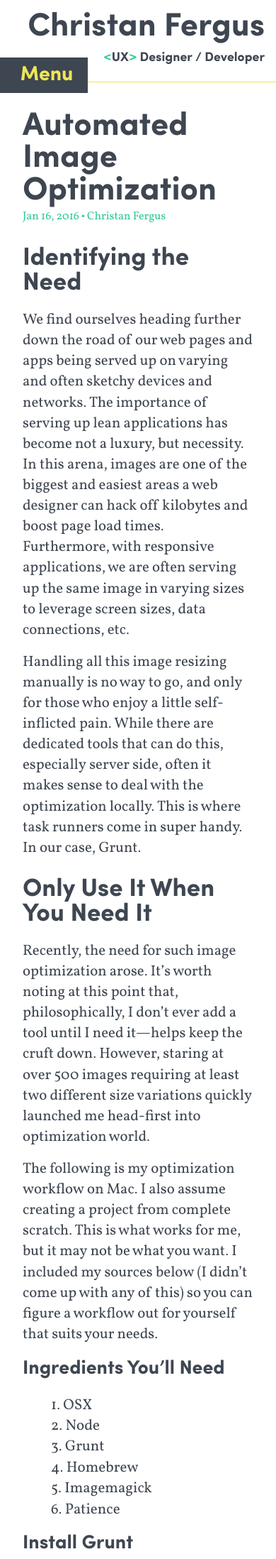
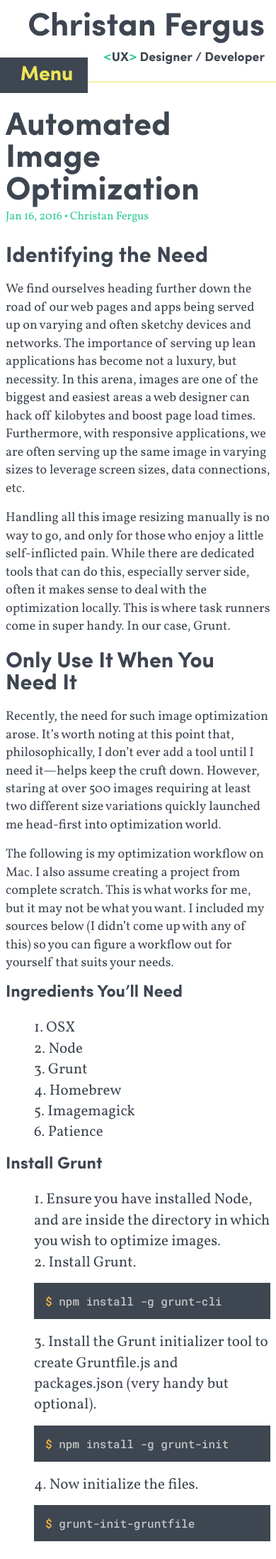
Before and after one commit to fergd/fergdblog, a Jekyll site: the page built from _posts/2016-01-16-Bulk-Image-Optimization-With-Grunt.markdown, in a window 390 px wide. Shown: the top 2196 px of the page at 71% size. Built offline with Jekyll 4.4.1, drawn with Linux system fonts in a browser that asks for light colours; nearby versions of some CDN libraries; comment, search, counter and statistics services are not loaded.

Commit message:
reduced the font size on articles and added a clearfix to the comments section

```diff
--- a/_layouts/post.html
+++ b/_layouts/post.html
@@ -8,6 +8,7 @@ layout: default
 	</header>
 	<article class="post-content">
 		{{ content }}
+		<div class="clearfix"></div>
 		<div class="comments-wrap">
 			{% if page.comments %}
 			<div id="disqus_thread"></div>
--- a/_sass/pages/_index_page.scss
+++ b/_sass/pages/_index_page.scss
@@ -136,7 +136,7 @@ main{
 		}
 
 		div > div {
-			padding: 16px;
+			padding: 7px;
 		}
 	}
 }
--- a/_sass/templates/_post_template.scss
+++ b/_sass/templates/_post_template.scss
@@ -111,10 +111,15 @@
 	margin-top: 50px;
 	border-top: 1px solid $yellow;
 }
+@media all and (max-width: 600px){
+	.post-content{
+		font-size: 14px;
+	}
+}
 
 @media all and (max-width: 960px){
 	.post{
-		padding: 2em;
+		padding: 2em 0.5em;
 	}
 	.pulled-blockquote{
 		display: none;
```
